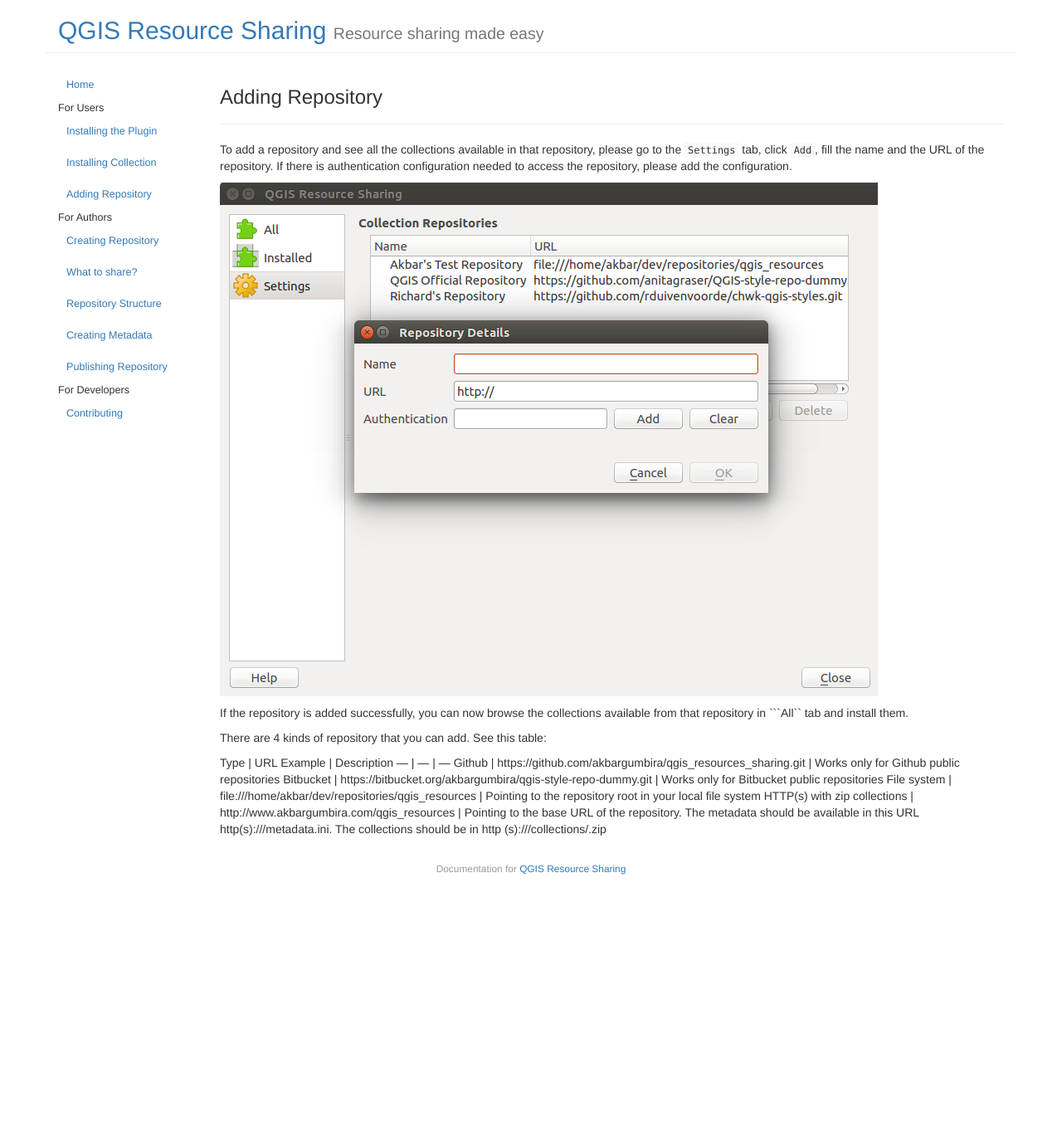
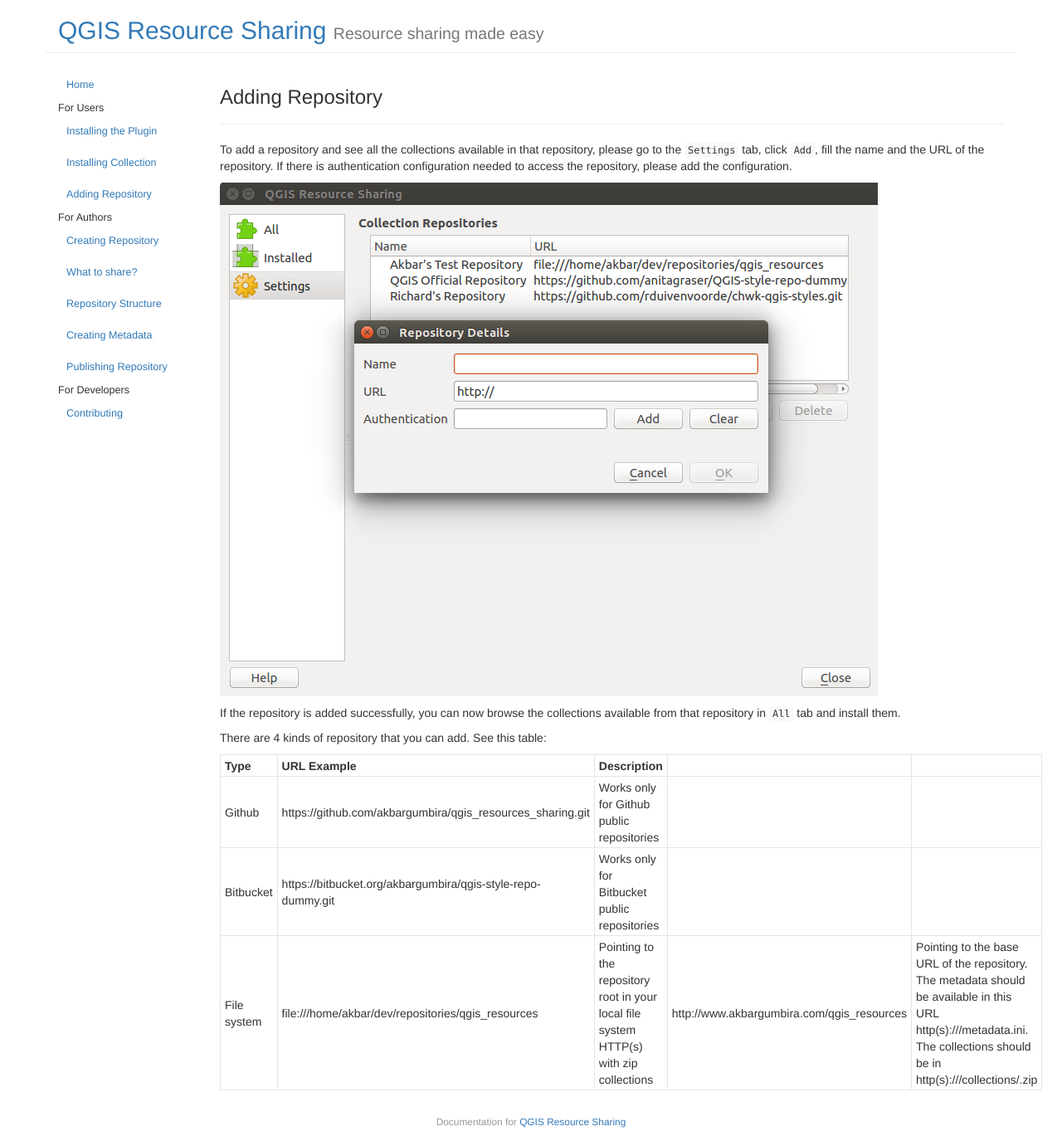
Before and after one commit to QGIS-Contribution/QGIS-ResourceSharing, a Jekyll site: the page built from _posts/2016-08-11-adding-repository.md, in a window 1280 px wide. Shown: the whole page at 83% size. Built offline with Jekyll 4.4.1, drawn with Linux system fonts in a browser that asks for light colours; before the commit the page ends 1076 px from its top, so only the background shows below that.

Commit message:
Update docs.

````diff
--- a/_posts/2016-08-11-adding-repository.md
+++ b/_posts/2016-08-11-adding-repository.md
@@ -14,19 +14,12 @@
 ![Add repository]({{ site.baseurl }}/assets/settings.png)
 
 If the repository is added successfully, you can now browse the collections
-available from that repository in ```All`` tab and install them.
+available from that repository in ```All``` tab and install them.
 
 There are 4 kinds of repository that you can add. See this table:
 
 Type | URL Example | Description
 --- | --- | ---
-Github |  https://github.com/akbargumbira/qgis_resources_sharing.git | Works
-only for Github public repositories
-Bitbucket |  https://bitbucket.org/akbargumbira/qgis-style-repo-dummy.git | Works
-only for Bitbucket public repositories
-File system | file:///home/akbar/dev/repositories/qgis_resources | Pointing
-to the repository root in your local file system
-HTTP(s) with zip collections | http://www.akbargumbira.com/qgis_resources |
-Pointing to the base URL of the repository. The metadata should be available
-in this URL http(s)://<base_url>/metadata.ini. The collections should be in http
-(s)://<base_url>/collections/<collection_name>.zip
+Github |  https://github.com/akbargumbira/qgis_resources_sharing.git | Works only for Github public repositories
+Bitbucket |  https://bitbucket.org/akbargumbira/qgis-style-repo-dummy.git | Works only for Bitbucket public repositories
+File system | file:///home/akbar/dev/repositories/qgis_resources | Pointing to the repository root in your local file system HTTP(s) with zip collections | http://www.akbargumbira.com/qgis_resources | Pointing to the base URL of the repository. The metadata should be available in this URL http(s)://<base_url>/metadata.ini. The collections should be in http(s)://<base_url>/collections/<collection_name>.zip
````
